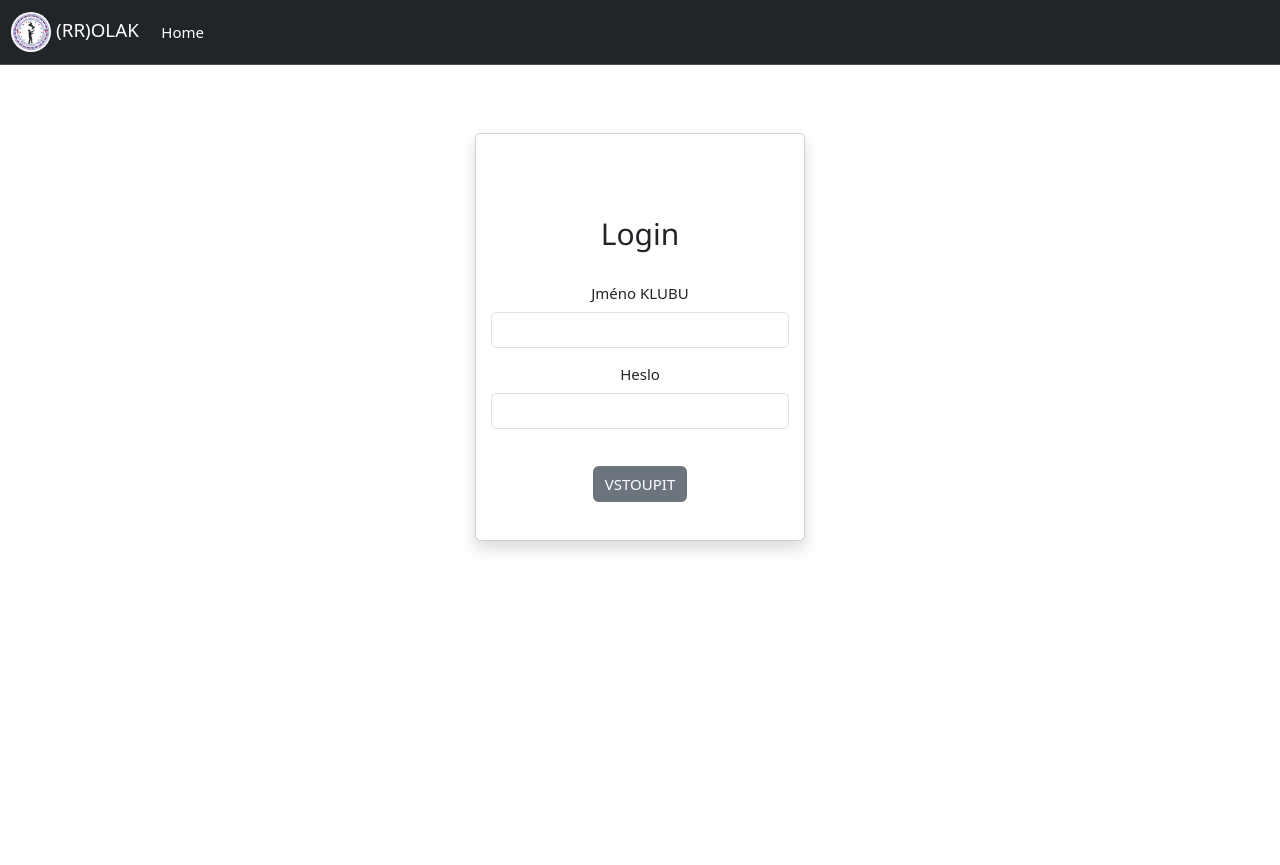
After one commit to michsko/rrolak, a Django app: page /login in a window 1280 px wide. The commit adds this page. Run offline with Django 4.2, Linux system fonts and the light colour scheme.

Commit message:
login logout authentication

```diff
--- a/templates/web_app/kluby_prehled.html
+++ b/templates/web_app/kluby_prehled.html
@@ -12,7 +12,7 @@
 	      <div class="card-body d-flex flex-column">
 	        <h3 class="card-title"><b>{{ klub.klub }}</b></h3>
 	        <p class="card-text"></p>
-	        <a class="btn btn-primary" style="margin-top: auto;" href="#" role="button">Přihlásit</a>
+	        <a class="btn btn-primary" style="margin-top: auto;" href="{% url 'login' %}" role="button">Přihlásit</a>
 
 	      </div>
 	    </div>
--- /dev/null
+++ b/templates/web_app/login.html
@@ -0,0 +1,30 @@
+{% extends 'web_app/base.html' %}
+{% load static %}
+{% block content %}
+<center>
+  <div class="container" style="min-height: 100vh;">
+	<br/><br/><br/>
+	<div class="card text-center mb-3 shadow" style="width: 22rem; ">
+  		<div class="card-body">
+			<br/><br/><br/>
+			<h2>Login</h2>
+			<br/>
+  <form action="" method=POST>
+  	{% csrf_token %}
+  		<div class="mb-3">
+    		<label class="form-label">Jméno KLUBU</label>
+    		<input type="text" class="form-control" name="username">
+  		</div>
+  		<div class="mb-3">
+    		<label class="form-label">Heslo</label>
+    		<input type="password" class="form-control" name="password">
+    		<br/>
+  		</div>
+  		<button type="submit" class="btn btn-secondary">VSTOUPIT</button><br/><br/>
+
+  </form>
+</div>
+</div>
+</center>
+
+{% endblock %}
--- a/templates/web_app/navbar.html
+++ b/templates/web_app/navbar.html
@@ -10,18 +10,24 @@
       <span class="navbar-toggler-icon"></span>
     </button>
     <div class="collapse navbar-collapse" id="navbarNav">
+
       <ul class="navbar-nav">
         <li class="nav-item">
-          <a class="nav-link active" aria-current="page" href="#">Home</a>
+          <a class="nav-link active" aria-current="page" href="{% url 'home' %}">Home</a>
         </li>
+        {% if user.is_authenticated %}
         <li class="nav-item">
           <a class="nav-link" href="#">Features</a>
         </li>
         <li class="nav-item">
           <a class="nav-link" href="#">Pricing</a>
         </li>
+       <li class="nav-item">
+          <a class="btn btn-outline-info" href="{% url 'logout' %}">Logout</a>
+        </li>
+      </ul>
+      {% endif %}
 
-      </ul>
     </div>
 
 
--- a/web_app/urls.py
+++ b/web_app/urls.py
@@ -5,6 +5,9 @@ from . import views
 urlpatterns = [
     path('', views.home, name='home'),
     path('kluby_prehled', views.kluby_prehled, name='kluby_prehled'),
+    path('klub', views.klub, name='klub'),
+    path('login', views.login, name='login'),
+    path('logout', views.logout, name='logout'),
     path('tanecnici', views.tanecnici, name='tanecnici'),
    	path('tanecnik/<int:pk>', views.tanecnik, name='tanecnik'),
    	path('tanecnici_prehled', views.tanecnici_prehled, name='tanecnici_prehled'),
--- a/web_app/views.py
+++ b/web_app/views.py
@@ -1,6 +1,8 @@
 from django.shortcuts import render
 from django.shortcuts import redirect
 from django.contrib import messages
+from django.contrib.auth.models import User, auth
+from django.contrib.auth.decorators import login_required
 from django.http import HttpResponseRedirect
 from .models import Tanecnik
 from .models import Zavod
@@ -10,11 +12,11 @@ from .models import Profil
 from .forms import TanecnikForm
 from .forms import TanecniJednotkaForm
 
+
 # Create your views here.
 
 
 def home(request):
-
 
 	return render(request, 'web_app/home.html', {})
 
@@ -26,30 +28,58 @@ def kluby_prehled(request):
 	return render(request, "web_app/kluby_prehled.html", {'kluby_prehled': kluby_prehled,})
 
 
+def login(request):
+	if request.method == 'POST':
+		username = request.POST['username']
+		password = request.POST['password']
+		user = auth.authenticate(request, username=username, password=password)
+
+		if user is not None:
+			auth.login(request, user)
+			messages.success(request, ('Vaše přihlášení proběhlo úspěšně.'))
+			return redirect ('klub')
+		else:
+			messages.success(request, ("Nastal problém s vašim prihlašením."))
+			return redirect('login')
+	else:
+		return render(request, "web_app/login.html", {})
+
+
+def logout(request):
+	auth.logout(request)
+	messages.success(request, ('Byy jste odhlašeni.'))
+
+	return redirect('login')
+
+
+
+def klub(request):
+	return render(request, "web_app/klub.html",{})
 
 #tanecnici
 
+@login_required(login_url="login")
 def tanecnici(request):
 
 	tanecnici_klub = Tanecnik.objects.all()
 
 	return render(request, "web_app/tanecnici.html", {'tanecnici_klub' : tanecnici_klub,})
 
-
+@login_required(login_url="login")
 def tanecnik(request, pk):
 
 	tanecnik = Tanecnik.objects.get(id=pk)
 
 	return render(request, "web_app/tanecnik.html", {'tanecnik' : tanecnik,})
 
-
+@login_required(login_url="login")
 def tanecnici_prehled(request):
 
 	tanecnici_prehled = Tanecnik.objects.all()
 
 	return render(request, "web_app/tanecnici_prehled.html", {'tanecnici_prehled': tanecnici_prehled, })
 
-
+@login_required(login_url="login")
 def pridat_tanecnika(request):
 	submitted = False
 
@@ -66,7 +96,7 @@ def pridat_tanecnika(request):
 
 	return render(request, "web_app/pridat_tanecnika.html", {'form': form, 'submitted': submitted, })
 
-
+@login_required(login_url="login")
 def smazat_tanecnika(request, pk):
 
 	tanecnik = Tanecnik.objects.get(id=pk)
@@ -74,7 +104,7 @@ def smazat_tanecnika(request, pk):
 	messages.success(request, ('Tanečník byl smazán.'))
 	return redirect('tanecnici_prehled')
 
-
+@login_required(login_url="login")
 def upravit_tanecnika(request, pk):
 
 	tanecnik = Tanecnik.objects.get(id=pk)
@@ -92,7 +122,7 @@ def upravit_tanecnika(request, pk):
 # tanecni jednotka
 
 
-
+@login_required(login_url="login")
 def pridat_tj(request):
 	submitted = False
 	if request.method == "POST":
@@ -109,7 +139,7 @@ def pridat_tj(request):
 
 	return render(request, "web_app/pridat_tj.html", {'form': form, 'submitted': submitted})
 
-
+@login_required(login_url="login")
 def smazat_tj(request, pk):
 
 	tanecni_jednotka = Tanecni_jednotka.objects.get(id=pk)
@@ -118,7 +148,7 @@ def smazat_tj(request, pk):
 
 	return redirect('Tanecni_jednotky_prehled')
 
-
+@login_required(login_url="login")
 def tanecni_jednotky_prehled(request):
 
 	tanecni_jednotky = Tanecni_jednotka.objects.all()
@@ -126,7 +156,7 @@ def tanecni_jednotky_prehled(request):
 	return render(request, "web_app/tanecni_jednotky_prehled.html", {'tanecni_jednotky': tanecni_jednotky})
 
 
-
+@login_required(login_url="login")
 def upravit_tj(request, pk):
 
 	tanecni_jednotka = Tanecni_jednotka.objects.get(id=pk)
@@ -144,7 +174,7 @@ def upravit_tj(request, pk):
 
 
 # zavody
-
+@login_required(login_url="login")
 def zavody_prehled(request):
 
 	zavody = Zavod.objects.all()
@@ -154,7 +184,7 @@ def zavody_prehled(request):
 	return render(request, "web_app/zavody.html", {'zavody': zavody, 'prihlasky': prihlasky, 'tanecni_jednotky': tanecni_jednotky})
 
 
-
+@login_required(login_url="login")
 def prihlasky_prehled(request, pk):
 
 	zavod = Zavod.objects.get(id=pk)
```
Also changed, not shown: templates/web_app/klub.html (added, +10 -0 lines), db.sqlite3, templates/web_app/one.html (deleted).
